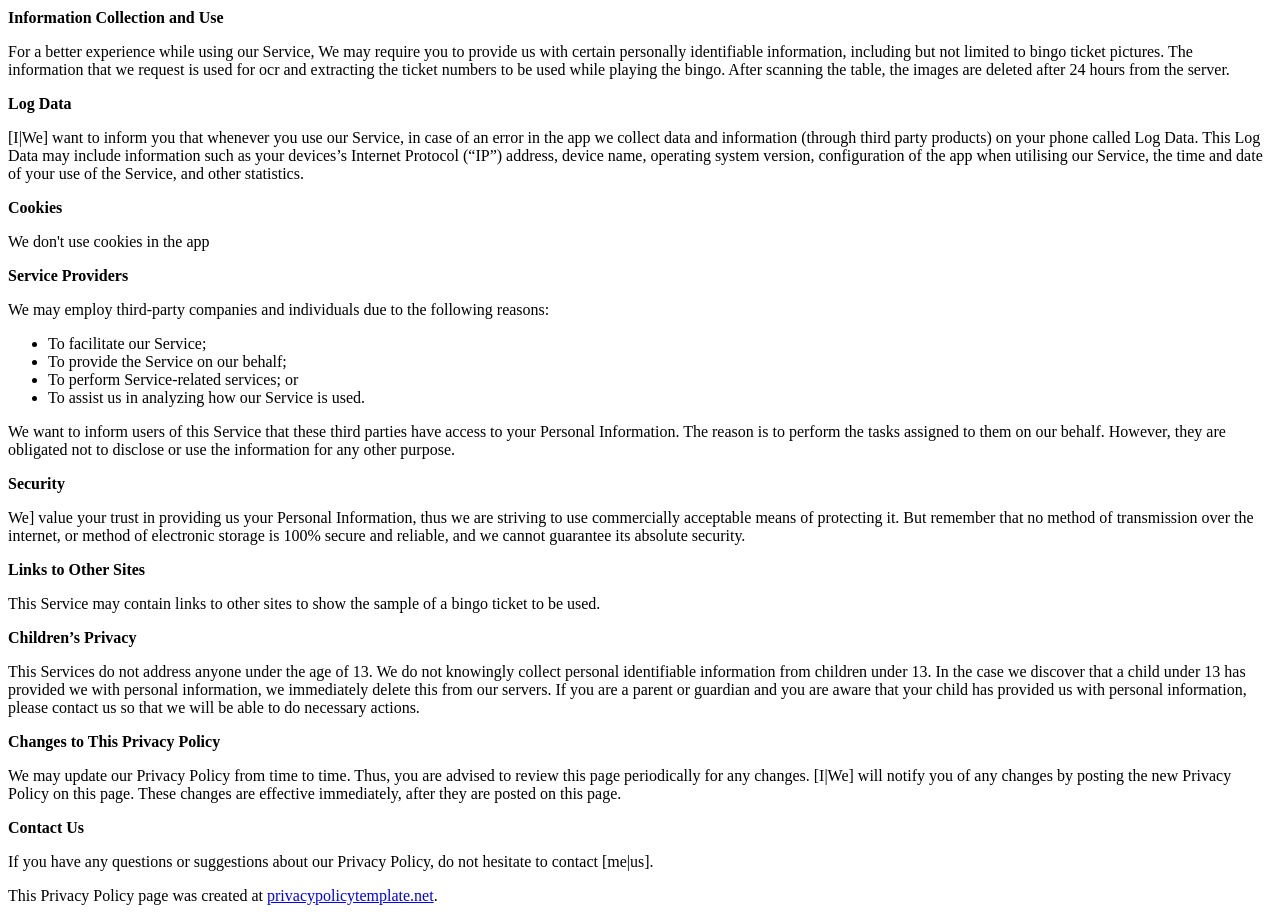
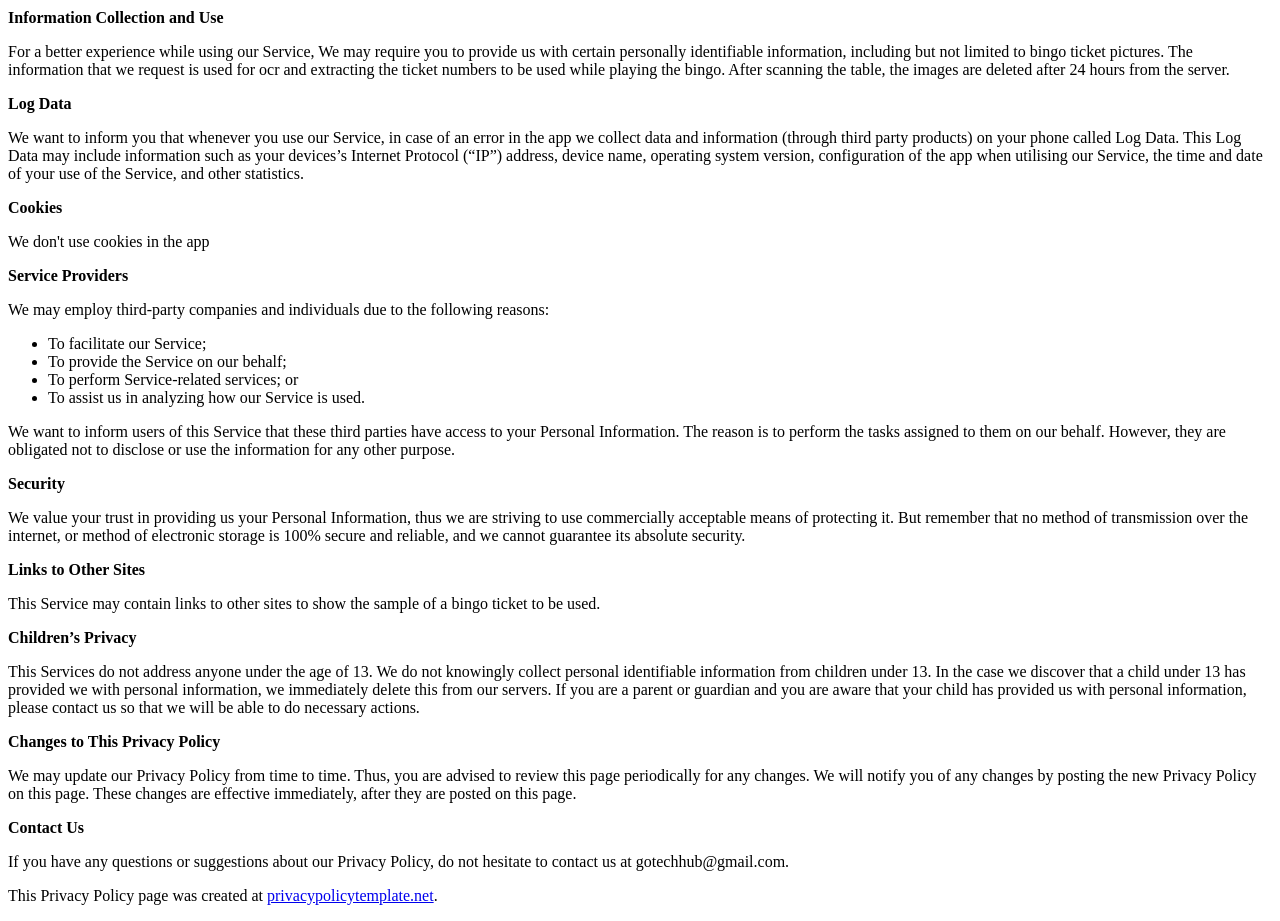
Before and after one commit to ranjan435/gotechhub, a plain HTML site: page privacy.html in a window 1280 px wide. Shown: the part 200-1121 px from the top of the page. Drawn offline with Linux system fonts and the light colour scheme.

Commit message:
Updated privacy.html to fix the typos.

```diff
--- a/privacy.html
+++ b/privacy.html
@@ -18,7 +18,7 @@
 	The information that we request is used for ocr and extracting the ticket numbers to be used while playing the bingo. After scanning the table, the images are deleted after 24 hours from the server.</p>
 
 <p><strong>Log Data</strong></p>
-<p>[I|We] want to inform you that whenever you use our Service, in case of an error in the app we collect
+<p>We want to inform you that whenever you use our Service, in case of an error in the app we collect
     data and information (through third party products) on your phone called Log Data. This Log Data
     may include information such as your devices’s Internet Protocol (“IP”) address, device name,
     operating system version, configuration of the app when utilising our Service, the time and date
@@ -40,7 +40,7 @@
     are obligated not to disclose or use the information for any other purpose.</p>
 
 <p><strong>Security</strong></p>
-<p>We] value your trust in providing us your Personal Information, thus we are striving to use
+<p>We value your trust in providing us your Personal Information, thus we are striving to use
     commercially acceptable means of protecting it. But remember that no method of transmission over
     the internet, or method of electronic storage is 100% secure and reliable, and we cannot
     guarantee its absolute security.</p>
@@ -57,12 +57,11 @@
 
 <p><strong>Changes to This Privacy Policy</strong></p>
 <p>We may update our Privacy Policy from time to time. Thus, you are advised to review this page
-    periodically for any changes. [I|We] will notify you of any changes by posting the new Privacy Policy
+    periodically for any changes. We will notify you of any changes by posting the new Privacy Policy
     on this page. These changes are effective immediately, after they are posted on this page.</p>
 
 <p><strong>Contact Us</strong></p>
-<p>If you have any questions or suggestions about our Privacy Policy, do not hesitate to contact
-    [me|us].</p>
+<p>If you have any questions or suggestions about our Privacy Policy, do not hesitate to contact us at gotechhub@gmail.com.</p>
 <p>This Privacy Policy page was created at <a href="https://privacypolicytemplate.net"
                                               target="_blank">privacypolicytemplate.net</a>.</p>
 </body>
```
